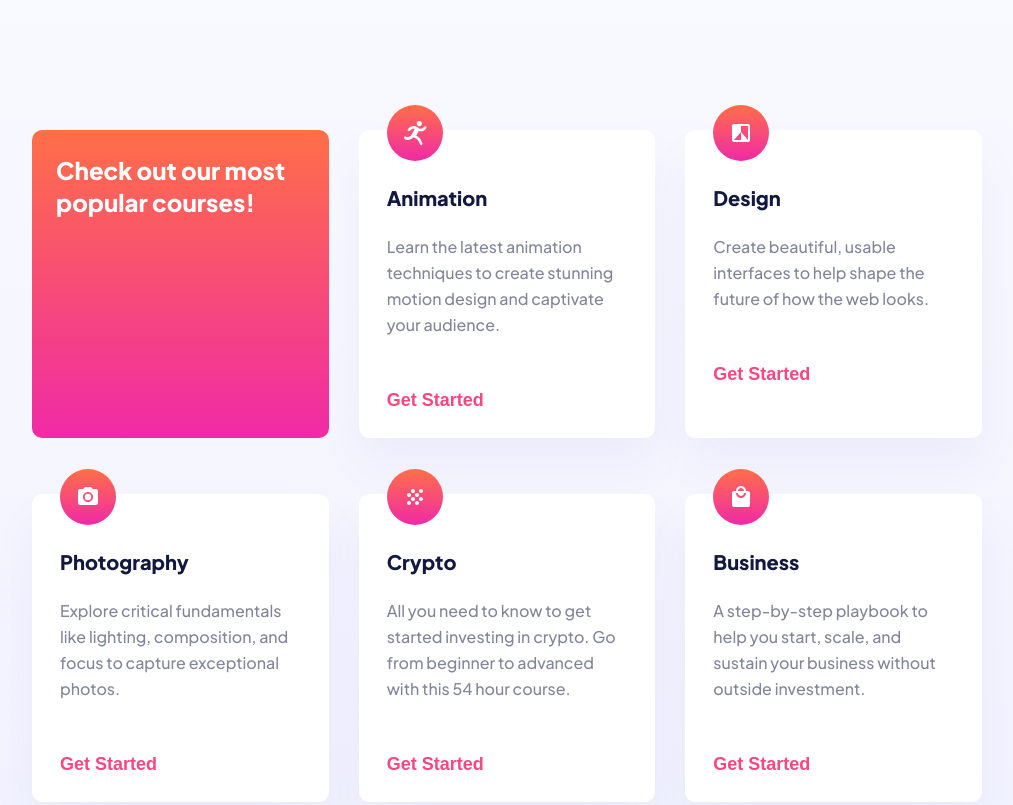
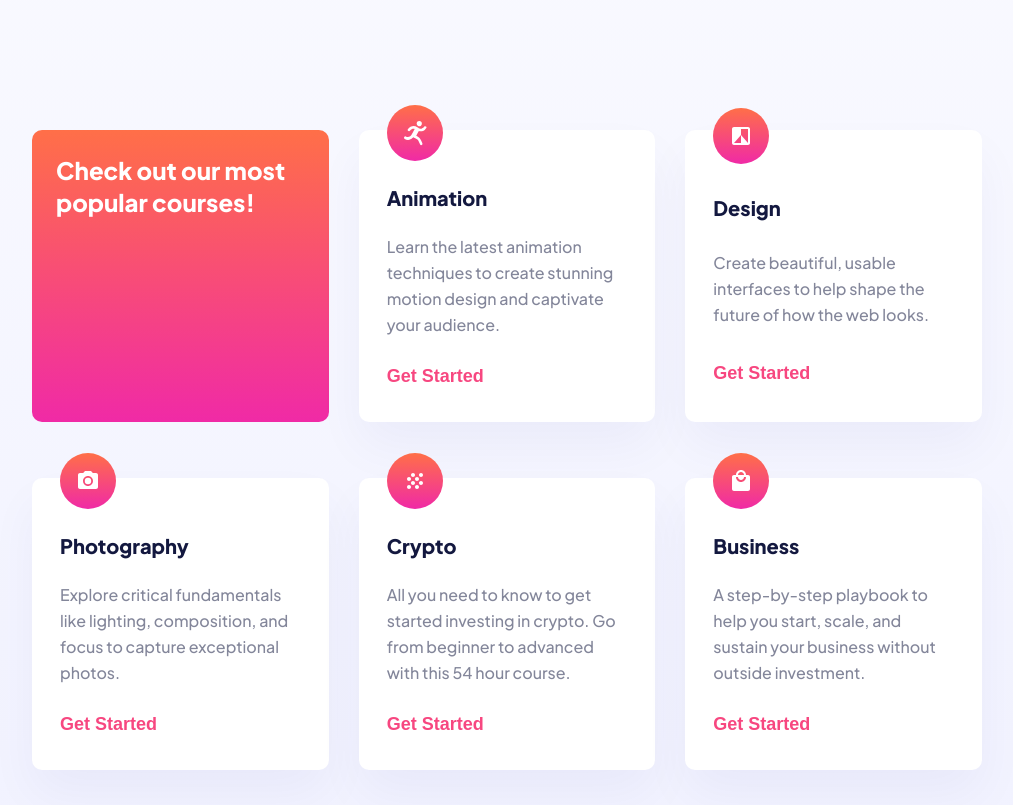
Before and after one commit to giochagelishvili/landingpage, a plain HTML site: page index.html in a window 1280 px wide. Shown: the part 860-1665 px from the top of the page, without its empty margins (133-1146 px from the left). Drawn offline with Linux system fonts and the light colour scheme.

Commit message:
Update styles.css

```diff
--- a/styles.css
+++ b/styles.css
@@ -233,6 +233,17 @@ footer {
     }
 
     .course-container {
+        display: flex;
+        flex-direction: column;
+        align-items: flex-start;
+        justify-content: space-around;
+        margin: 0;
+        padding-bottom: 3.2rem;
+        gap: 2.4rem;
+    }
+
+    .course-name, .course-description,
+    .course-get-started-button {
         margin: 0;
     }
 
```
